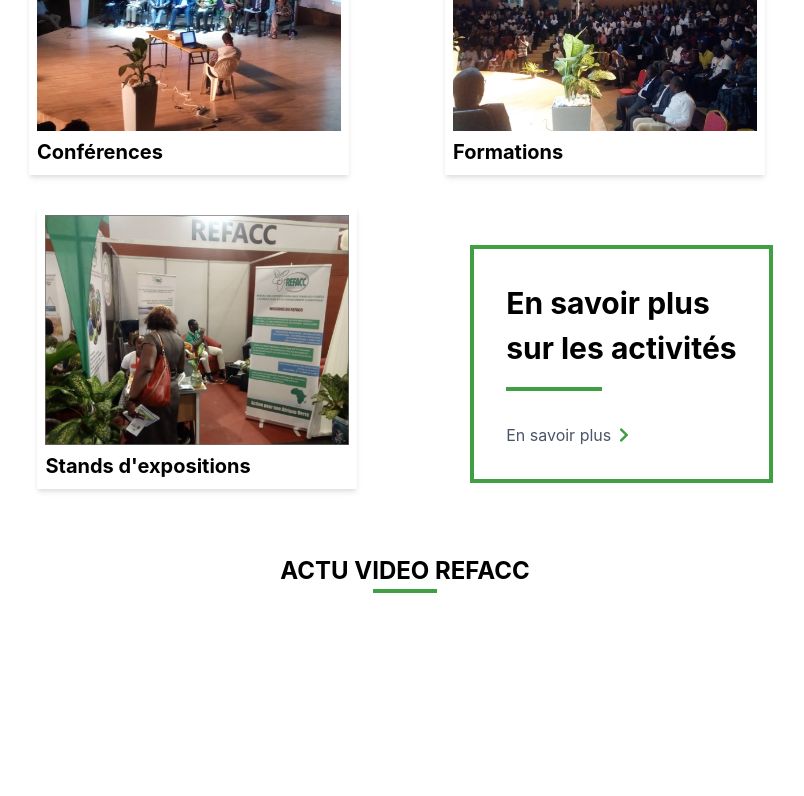
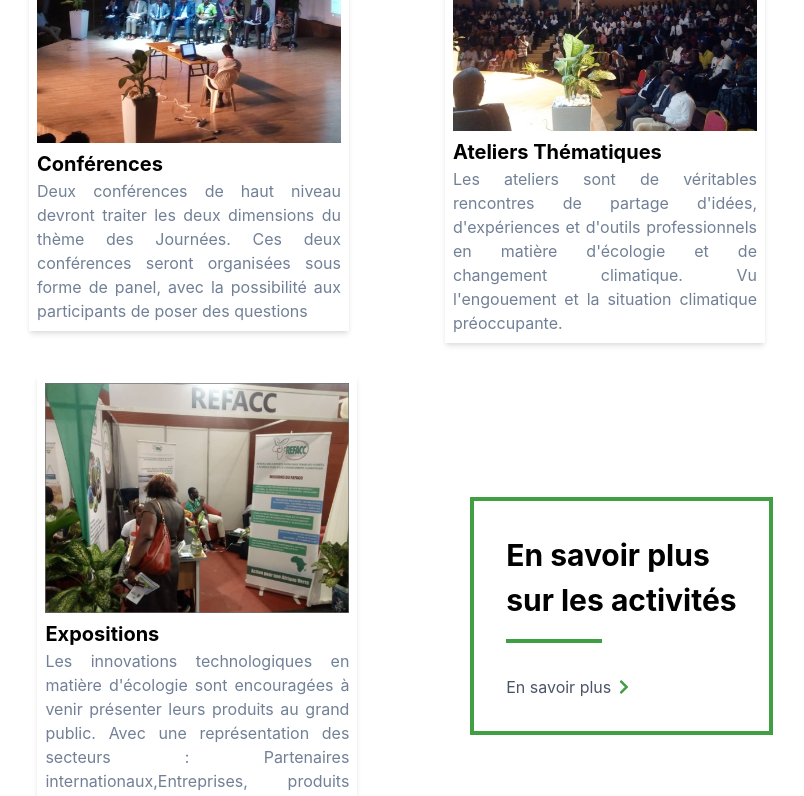
Before and after one commit to messan1/Refacc, a React (Create React App) app: page / in a window 1280 px wide. Shown: the part 1720-2516 px from the top of the page, without its empty margins (235-1039 px from the left). Built offline with nearby package versions, Linux system fonts and the light colour scheme; what react-animations would draw is missing.

Commit message:
Text correct

```diff
--- a/src/pages/Homepage.js
+++ b/src/pages/Homepage.js
@@ -66,18 +66,27 @@ changements climatiques (JFAC 2019),qui sont à leur 2ème édition,sont le 1er
               <Activity
                 img={imgconf2}
                 title="Conférences"
+                content="Deux conférences de haut niveau devront traiter les deux dimensions du thème des Journées. Ces
+                deux conférences seront organisées sous forme de panel, avec la possibilité aux participants de poser
+                des questions"
                />
             </BouncyDiv>
             <BouncyDiv1>
               <Activity
                 img={fomation}
-                title="Formations"
+                title="Ateliers Thématiques"
+                content="Les ateliers sont de véritables rencontres de partage d'idées, d'expériences et d'outils professionnels
+                en matière d'écologie et de changement climatique. Vu l'engouement et la situation climatique
+                préoccupante."
               />
             </BouncyDiv1>
             <BouncyDiv>
               <Activity
                 img={imgconf}
-                title="Stands d'expositions"
+                title="Expositions"
+                content="Les innovations technologiques en matière d'écologie sont encouragées à venir présenter
+                leurs produits au grand public. Avec une représentation des secteurs :
+               Partenaires internationaux,Entreprises, produits bios, élevage bio,Innovations, etc"
                />
             </BouncyDiv>
                    <MoreActivity/>
--- a/src/pages/Jfac20.js
+++ b/src/pages/Jfac20.js
@@ -33,7 +33,7 @@ class Jfac20 extends Component {
           <div className="w-full flex flex-wrap justify-center items-center content-center relative z-50">
             <div className=" mb-8">
               <p className="text-white text-lg max-w-sm">
-                Du 16 au 22 Mars 2020 à  Toumodi et Yamoussoukro
+                Du 16 au 21 Mars 2020 à  Toumodi et Yamoussoukro
               </p>
               <h1 className="text-4xl lg:text-4xl xl:text-7xl md:text-3xl sm:text-3xl mdi:text-2xl text-white">
                 LANCEMENT DES <br />
```
